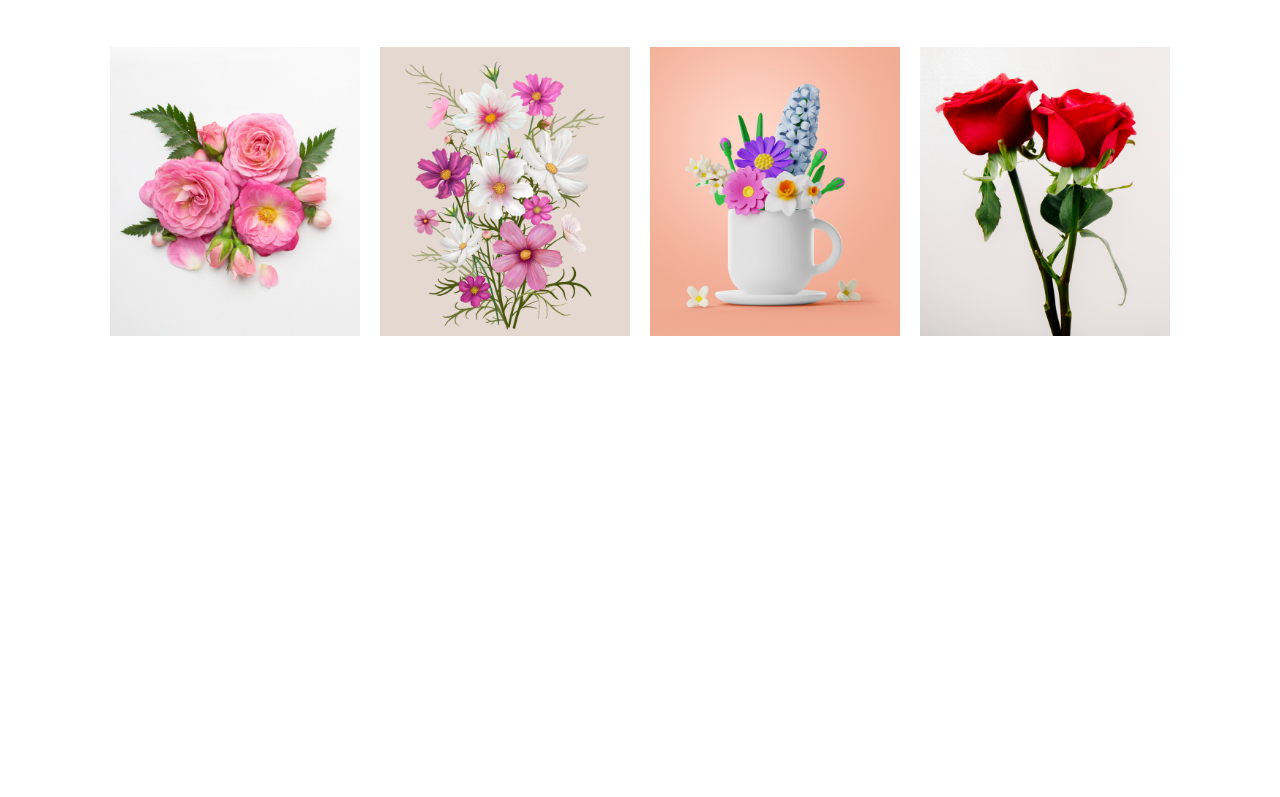
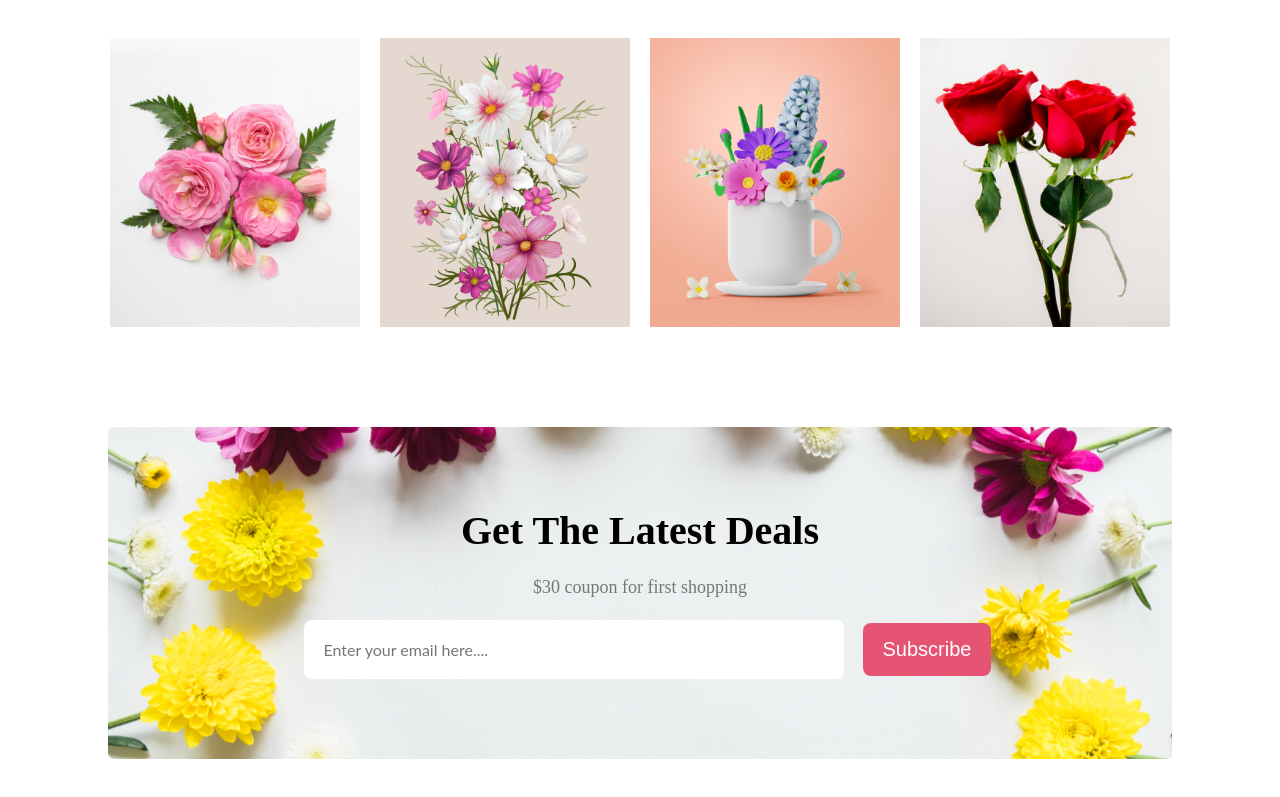
Before and after one commit to eliyasmah/flower-shop, a plain HTML site: page index.html in a window 1280 px wide. Shown: the part 1566-2363 px from the top of the page. Before the commit the page ends 1952 px from the top, so only its background shows below. Drawn offline with Linux system fonts and the light colour scheme.

Commit message:
latest-deals added

```diff
--- a/index.html
+++ b/index.html
@@ -36,6 +36,14 @@
                 <img src="images/Rectangle 6.png" alt="">
             </div>
         </section>
+        <section class="latest-deals">
+            <h3>Get The Latest Deals</h3>
+            <p>$30 coupon for first shopping</p>
+            <form>
+                <input class="new-clint-email" type="text" placeholder="Enter your email here....">
+                <button class="primary-btn">Subscribe</button>
+            </form>
+        </section>
     </main>
     <footer>
 
--- a/style.css
+++ b/style.css
@@ -7,6 +7,11 @@
     background: #E55473;
     padding: 15px 20px;
     border: none;
+}
+h3{
+    font-size: 40px;
+    font-weight: 800;
+    margin: 0;
 }
  p{
     color: rgba(39, 39, 39, 0.60);
@@ -47,10 +52,6 @@ header{
     padding: 50px;
     text-align: center;
 }
-.hot-deal-info h3{
-    font-size: 40px;
-    font-weight: 800;
-}
 .hot-deal-info h3 span{
     color: #E55473;
 }
@@ -63,11 +64,6 @@ header{
     padding: 0 100px;
     text-align: center;
 }
-.instagram-container h3{
-    font-size: 40px;
-    font-weight: 800;
-    margin: 0;
-}
 .instagram-images{
     display: flex;
     gap: 15px;
@@ -77,3 +73,24 @@ header{
 .instagram-images img{
     width: 250px;
 }
+
+/* ........latest-deals.......... */
+.latest-deals{
+    text-align: center;
+    background-image: url("images/Rectangle\ 9.png");
+    background-repeat: no-repeat;
+    background-size: cover;
+    margin: 100px;
+    padding: 80px;
+}
+.new-clint-email{
+    padding: 20px;
+    margin: 0 15px;
+    width: 500px;
+    border: none;
+    border-radius: 8px;
+    color: rgba(39, 39, 39, 0.60);
+    font-family: Lato;
+    font-size: 16px;
+    font-weight: 400;
+}
```
